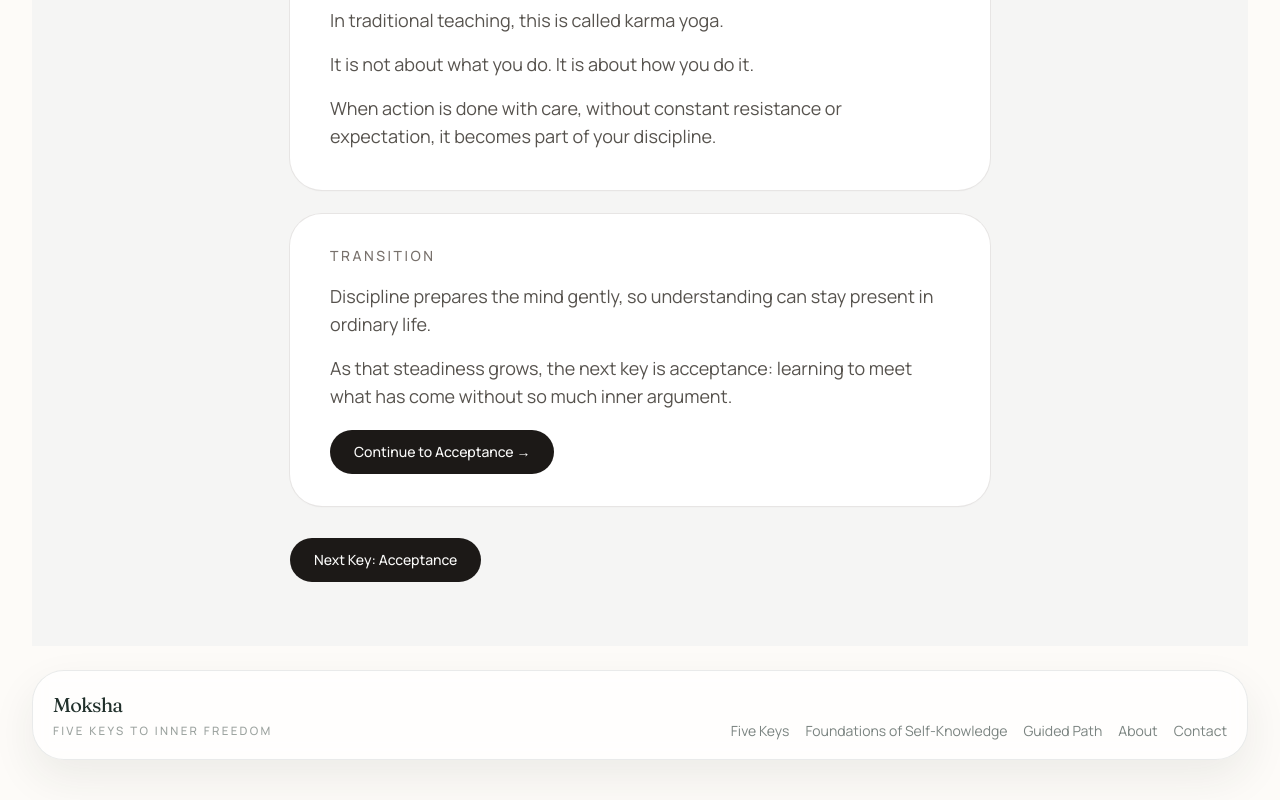
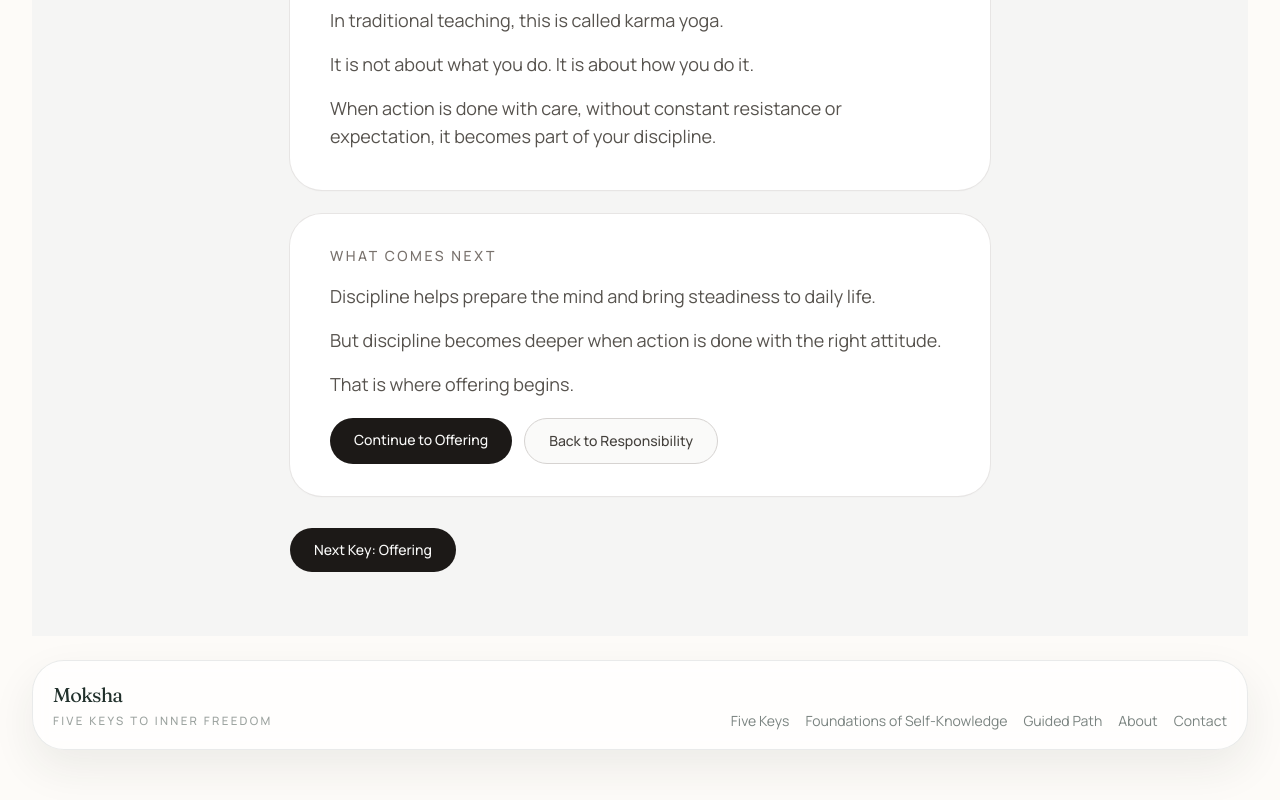
Before and after one commit to naveenniverthy/inner-freedom, a Next.js app: page /discipline in a window 1280 px wide. Shown: the part 4734-5534 px from the top of the page. Built offline with nearby package versions, Linux system fonts and the light colour scheme; no server answers.

Commit message:
aligned flow

```diff
--- a/app/discipline/page.jsx
+++ b/app/discipline/page.jsx
@@ -285,34 +285,43 @@ export default function Page() {
 
         <section className="rounded-[2rem] bg-white px-8 py-8 shadow-sm ring-1 ring-stone-200 sm:px-10">
           <p className="text-sm font-medium uppercase tracking-[0.18em] text-stone-500">
-            Transition
+            What Comes Next
           </p>
           <div className="mt-4 space-y-4 text-base leading-8 text-stone-600 sm:text-lg">
             <p>
-              Discipline prepares the mind gently, so understanding can stay
-              present in ordinary life.
+              Discipline helps prepare the mind and bring steadiness to daily
+              life.
             </p>
             <p>
-              As that steadiness grows, the next key is acceptance: learning to
-              meet what has come without so much inner argument.
+              But discipline becomes deeper when action is done with the right
+              attitude.
+            </p>
+            <p>
+              That is where offering begins.
             </p>
           </div>
-          <div className="mt-5">
+          <div className="mt-5 flex flex-col gap-3 sm:flex-row sm:flex-wrap">
             <Link
-              href="/acceptance"
+              href="/ishvara-arpana-buddhi"
               className="inline-flex rounded-full bg-stone-900 px-6 py-3 text-sm font-medium text-stone-50 transition hover:bg-stone-800"
             >
-              Continue to Acceptance →
+              Continue to Offering
+            </Link>
+            <Link
+              href="/responsibility"
+              className="inline-flex rounded-full border border-stone-300 bg-stone-50 px-6 py-3 text-sm font-medium text-stone-700 transition hover:bg-stone-100"
+            >
+              Back to Responsibility
             </Link>
           </div>
         </section>
 
         <div className="pt-2">
           <Link
-            href="/acceptance"
+            href="/ishvara-arpana-buddhi"
             className="inline-flex rounded-full bg-stone-900 px-6 py-3 text-sm font-medium text-stone-50 transition hover:bg-stone-800"
           >
-            Next Key: Acceptance
+            Next Key: Offering
           </Link>
         </div>
       </div>
--- a/app/ishvara-arpana-buddhi/page.jsx
+++ b/app/ishvara-arpana-buddhi/page.jsx
@@ -104,30 +104,30 @@ export default function Page() {
 
         <section className="rounded-[2rem] bg-white px-8 py-8 shadow-sm ring-1 ring-stone-200 sm:px-10">
           <p className="text-sm font-medium uppercase tracking-[0.18em] text-stone-500">
-            Transition
+            How These Work Together
           </p>
           <div className="mt-4 space-y-4 text-base leading-8 text-stone-600 sm:text-lg">
             <p>
-              Offering brings trust into action and loosens the burden of
-              trying to control every outcome.
+              Responsibility shows what is to be done. Discipline gives you the
+              steadiness to do it well. Offering brings the right attitude to
+              action.
             </p>
             <p>
-              From here, you can begin again with fresh clarity, or return to
-              the Five Keys and see the whole path together.
+              Together, they help daily life become part of the path.
             </p>
           </div>
           <div className="mt-5 flex flex-col gap-3 sm:flex-row sm:flex-wrap">
             <Link
-              href="/clarity"
+              href="/discipline"
               className="inline-flex rounded-full bg-stone-900 px-6 py-3 text-sm font-medium text-stone-50 transition hover:bg-stone-800"
             >
-              Return to Clarity →
+              Back to Discipline
             </Link>
             <Link
               href="/five-keys"
               className="inline-flex rounded-full border border-stone-300 bg-stone-50 px-6 py-3 text-sm font-medium text-stone-700 transition hover:bg-stone-100"
             >
-              View the Five Keys
+              Return to Five Keys
             </Link>
           </div>
         </section>
--- a/app/responsibility/page.jsx
+++ b/app/responsibility/page.jsx
@@ -259,16 +259,18 @@ export default function Page() {
 
         <section className="rounded-[2rem] bg-white px-8 py-8 shadow-sm ring-1 ring-stone-200 sm:px-10">
           <p className="text-sm font-medium uppercase tracking-[0.18em] text-stone-500">
-            Transition
+            What Comes Next
           </p>
           <div className="mt-4 space-y-4 text-base leading-8 text-stone-600 sm:text-lg">
             <p>
-              Responsibility helps action become cleaner, lighter, and more
-              honest.
+              Responsibility helps you see what is yours to do.
             </p>
             <p>
-              To live this way more steadily, the next key is discipline: the
-              quiet preparation that helps the mind stay clear in action.
+              But seeing it is not always enough. To live it well, you also
+              need steadiness.
+            </p>
+            <p>
+              That is where discipline matters.
             </p>
           </div>
           <div className="mt-5">
```
